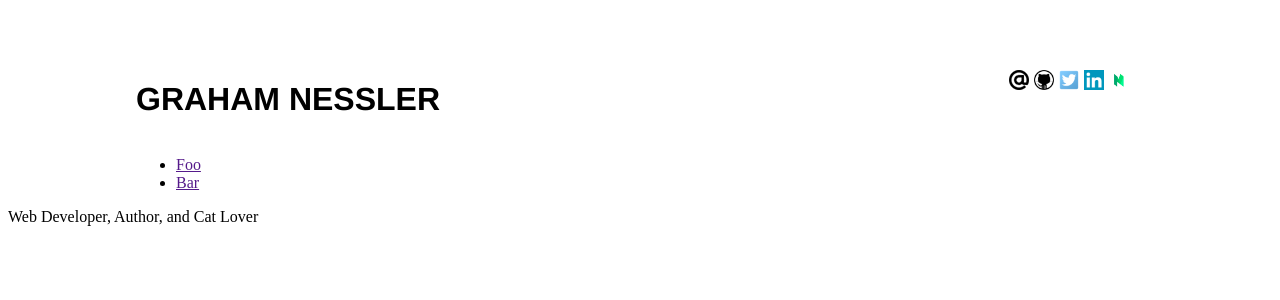
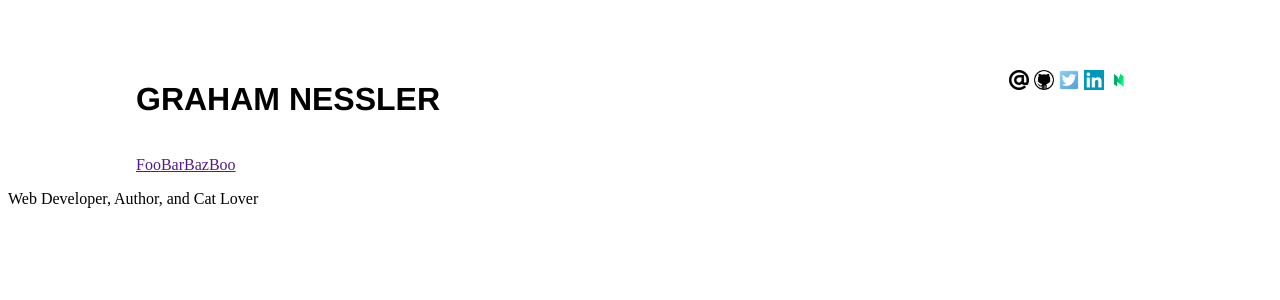
Before and after one commit to gness1804/personal-site, a Vue app: page / in a window 1280 px wide. Shown: the top 300 px of the page. Built offline with nearby package versions, Linux system fonts and the light colour scheme.

Commit message:
Begin styling header links

```diff
--- a/src/components/Header.vue
+++ b/src/components/Header.vue
@@ -14,6 +14,10 @@
           a(href="") Foo
         li
           a(href="") Bar
+        li
+          a(href="") Baz
+        li
+          a(href="") Boo
 </template>
 
 <script>
@@ -54,6 +58,17 @@ export default {
     font-family: 'Helvetica', sans-serif;
   }
 
+  .header-links {
+    display: flex;
+    flex-direction: row;
+    list-style-type: none;
+    padding-left: 0;
+  }
+
+  .header-links li {
+    display: inline;
+  }
+
   .top-part {
     display: flex;
     flex-direction: row;
```
